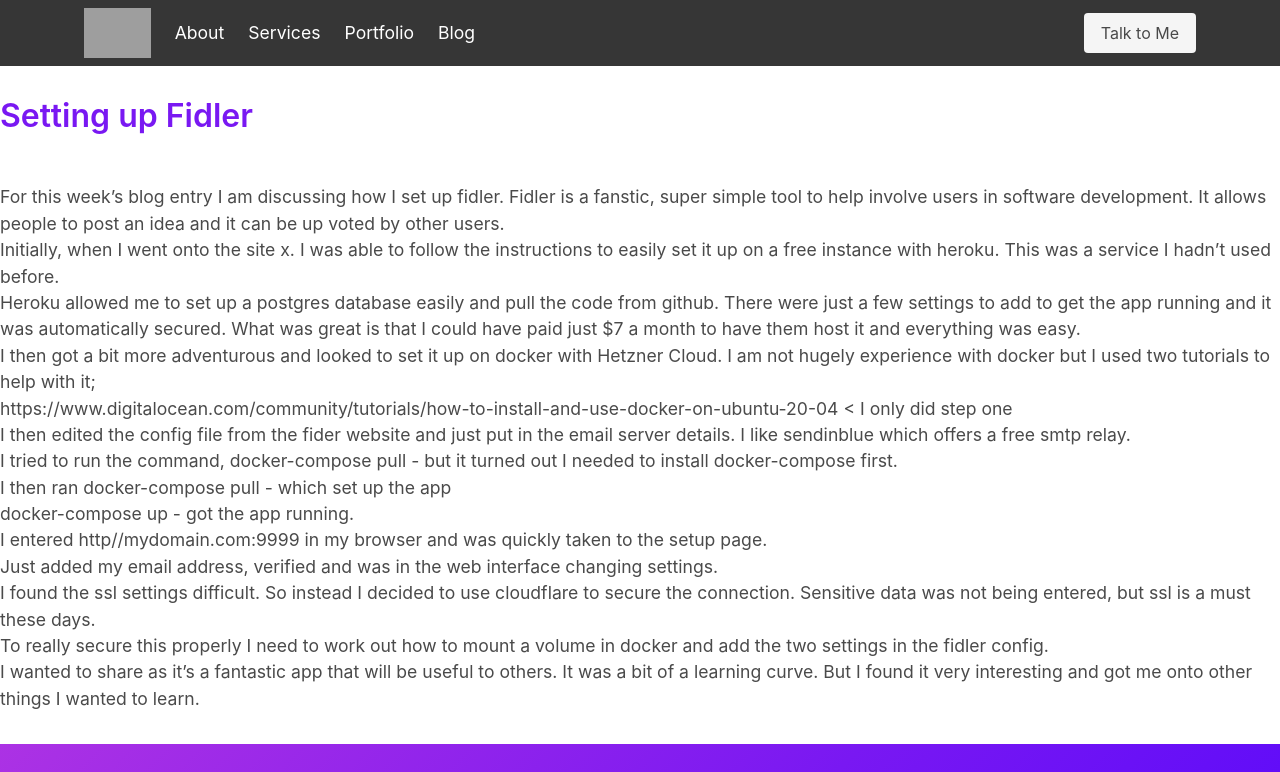
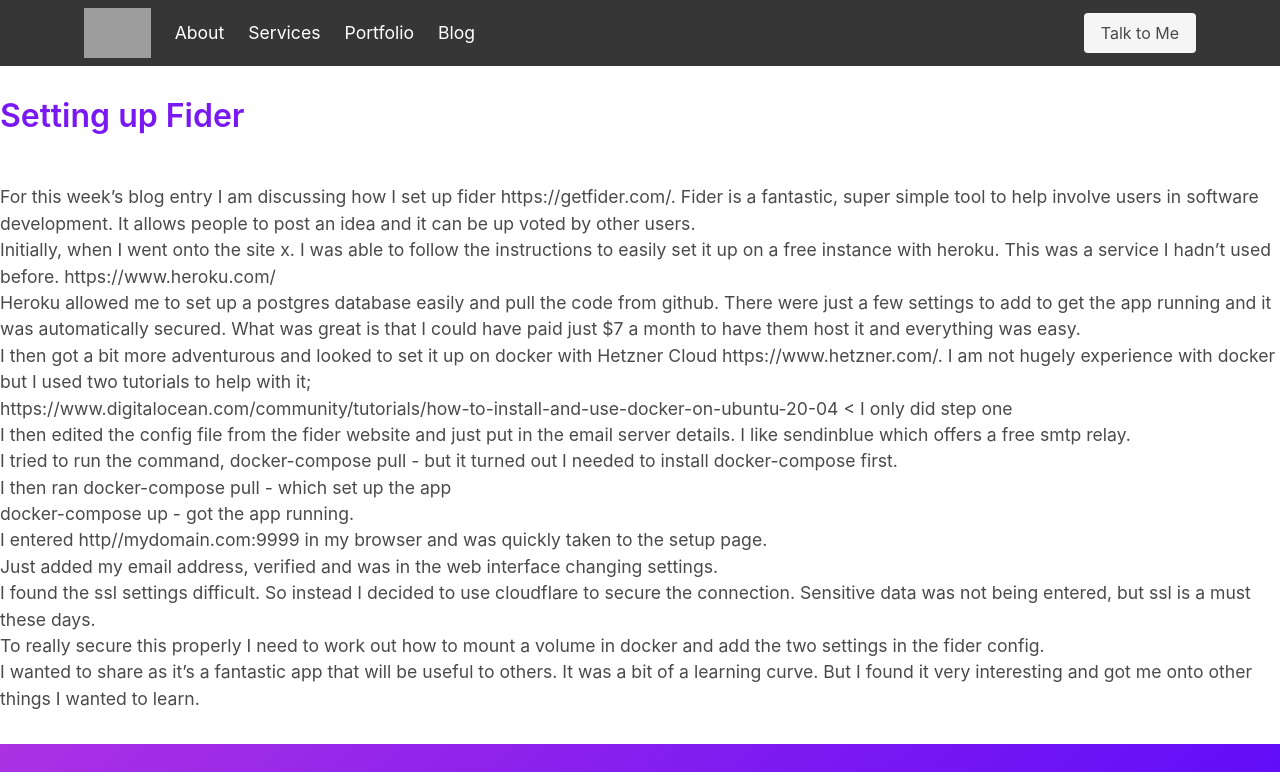
Before and after one commit to jake-jenkins/jjnx-bulma, a Jekyll site: the page built from _posts/2020-09-24-setting-up-fider.markdown, in a window 1280 px wide, cut to the strip 0-772 px from the top of the page. Built offline with Jekyll 4.4.1, drawn with Linux system fonts in a browser that asks for light colours; our own code applies the rules of GitHub Pages for plain Markdown files; grey boxes are pictures that could not be loaded.

Commit message:
Updated Setting Up Fider

```diff
--- a/_posts/2020-09-24-setting-up-fider.markdown
+++ b/_posts/2020-09-24-setting-up-fider.markdown
@@ -1,15 +1,15 @@
 ---
-title: Setting up Fidler
+title: Setting up Fider
 date: 2020-09-24 23:07:00 Z
 ---
 
-For this week's blog entry I am discussing how I set up fidler.  Fidler is a fanstic, super simple tool to help involve users in software development.  It allows people to post an idea and it can be up voted by other users.
+For this week's blog entry I am discussing how I set up fider https://getfider.com/.  Fider is a fantastic, super simple tool to help involve users in software development.  It allows people to post an idea and it can be up voted by other users.
 
-Initially, when I went onto the site x. I was able to follow the instructions to easily set it up on a free instance with heroku.  This was a service I hadn't used before.
+Initially, when I went onto the site x. I was able to follow the instructions to easily set it up on a free instance with heroku.  This was a service I hadn't used before.  https://www.heroku.com/
 
 Heroku allowed me to set up a postgres database easily and pull the code from github.  There were just a few settings to add to get the app running and it was automatically secured.  What was great is that I could have paid just $7 a month to have them host it and everything was easy.
 
-I then got a bit more adventurous and looked to set it up on docker with Hetzner Cloud.  I am not hugely experience with docker but I used two tutorials to help with it;
+I then got a bit more adventurous and looked to set it up on docker with Hetzner Cloud https://www.hetzner.com/.  I am not hugely experience with docker but I used two tutorials to help with it;
 
 1. https://www.digitalocean.com/community/tutorials/how-to-install-and-use-docker-on-ubuntu-20-04 < I only did step one
 2. I then edited the config file from the fider website and just put in the email server details.  I like sendinblue which offers a free smtp relay.
@@ -21,6 +21,6 @@ I then got a bit more adventurous and looked to set it up on docker with Hetzner
 
 I found the ssl settings difficult.  So instead I decided to use cloudflare to secure the connection.  Sensitive data was not being entered, but ssl is a must these days.
 
-To really secure this properly I need to work out how to mount a volume in docker and add the two settings in the fidler config.
+To really secure this properly I need to work out how to mount a volume in docker and add the two settings in the fider config.
 
 I wanted to share as it's a fantastic app that will be useful to others.  It was a bit of a learning curve.  But I found it very interesting and got me onto other things I wanted to learn.
```
